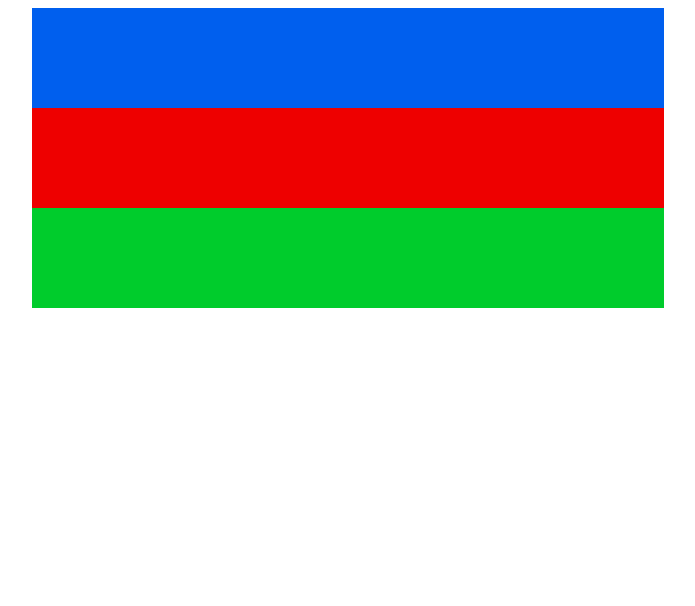
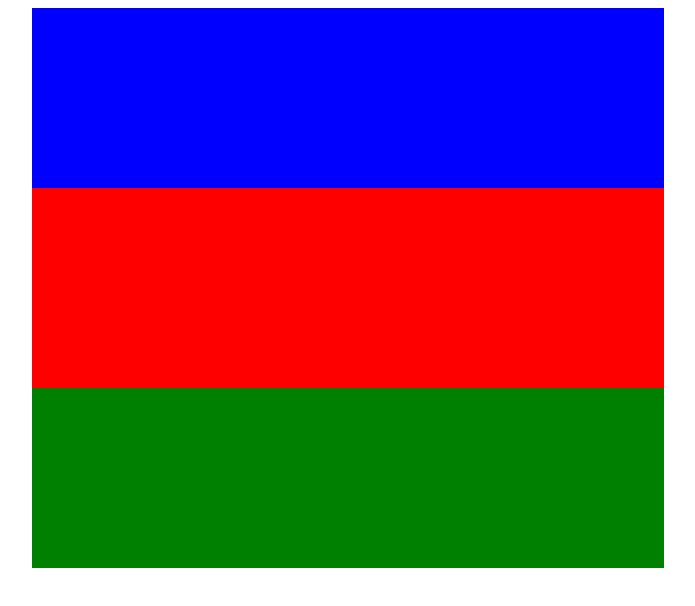
Before and after one commit to hikmatrajabzade/PragmatechFoundationProject, a plain HTML site: page Works/HTML-CSS/CSSFlexBox/az-flag.html in a window 1280 px wide. Shown: the whole page, without its empty margins (292-987 px from the left). Drawn offline with Linux system fonts and the light colour scheme.

Commit message:
az-flag-uptaded

```diff
--- a/Works/HTML-CSS/CSSFlexBox/az-flag.html
+++ b/Works/HTML-CSS/CSSFlexBox/az-flag.html
@@ -12,9 +12,6 @@
 <body>
     <div class="az-flag">
 
-        <hr class="hr1">
-        <hr class="hr2">
-        <hr class="hr3">
     </div>
 </body>
 
--- a/Works/HTML-CSS/CSSFlexBox/css/az-flag.css
+++ b/Works/HTML-CSS/CSSFlexBox/css/az-flag.css
@@ -1,24 +1,8 @@
 .az-flag {
     width: 50%;
+    height: 200px;
+    background-color: red;
     margin: auto;
+    border-top:180px solid blue;
+    border-bottom: 180px solid green;
 }
-
-.hr1,
-.hr2,
-.hr3 {
-    border: none;
-    height: 100px;
-    margin: 0px;
-}
-
-.hr1 {
-    background-color: rgb(0, 95, 238);
-}
-
-.hr2 {
-    background-color: rgb(238, 0, 0);
-}
-
-.hr3 {
-    background-color: rgb(0, 204, 44);
-}
```
